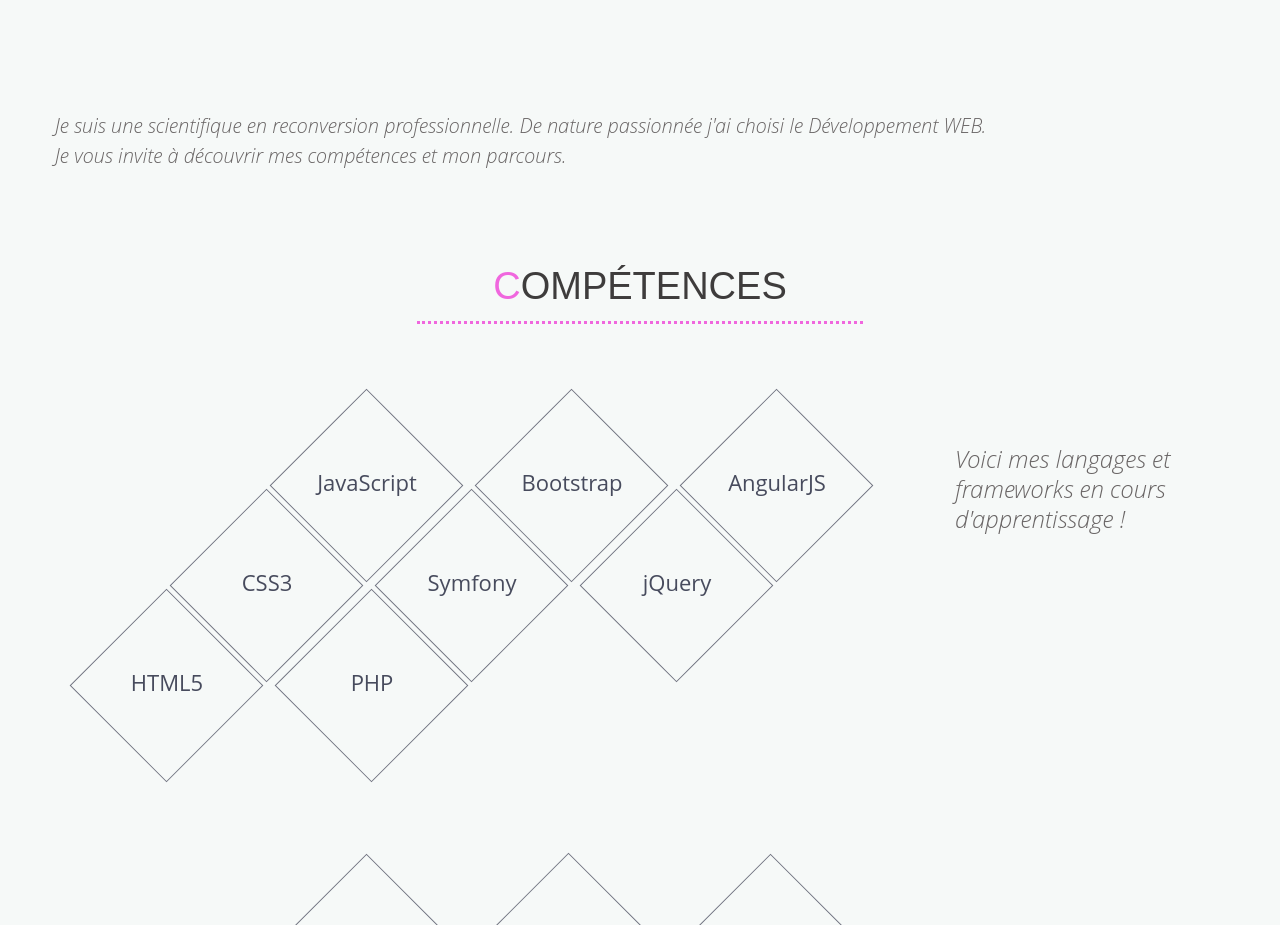
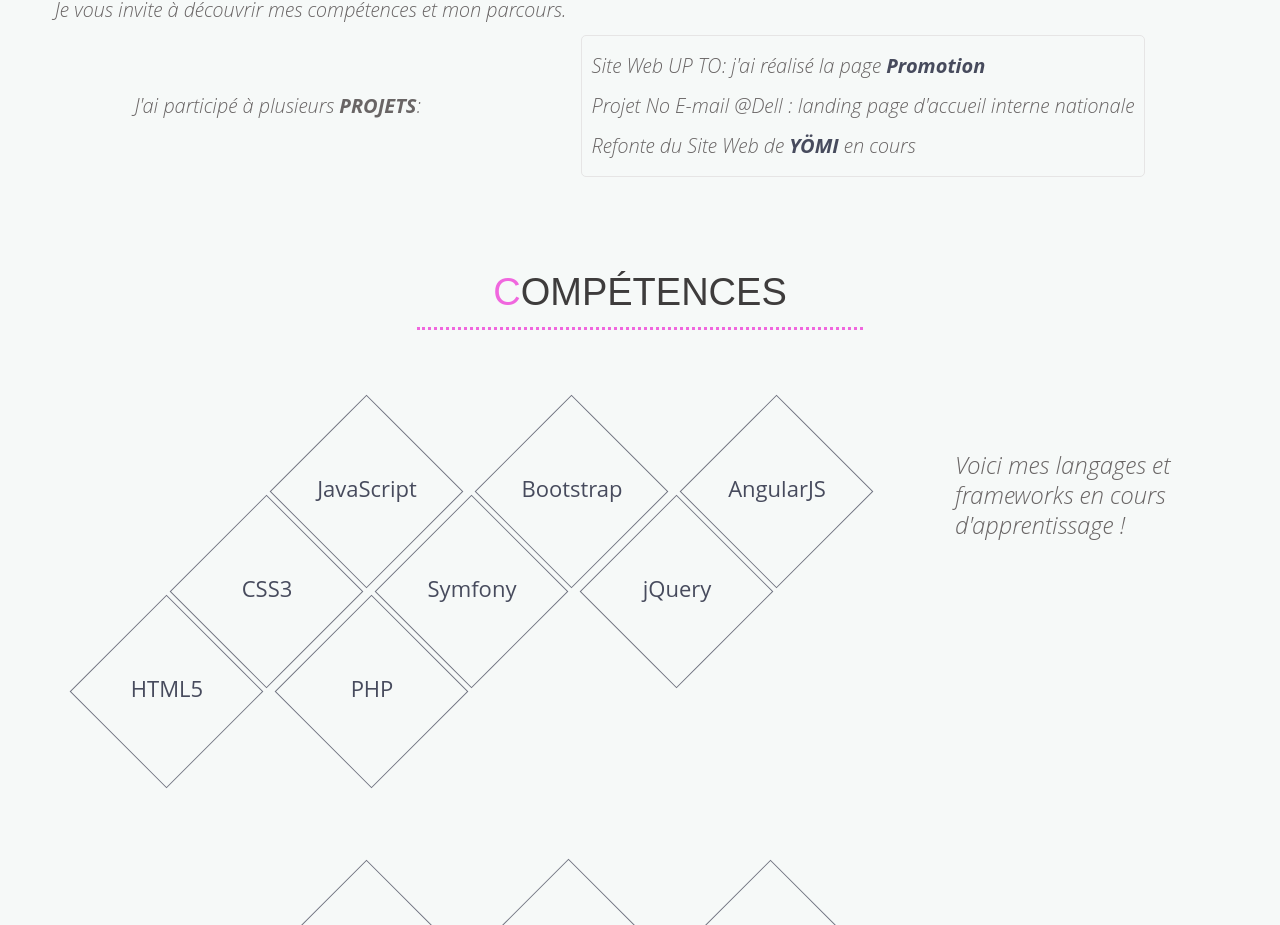
Before and after one commit to MimyTap/portfolio, a plain HTML site: page index.html in a window 1280 px wide. Shown: the part 858-1783 px from the top of the page. Drawn offline with Linux system fonts and the light colour scheme; a web font is replaced by a local one.

Commit message:
mise à jour projets

```diff
--- a/css/style.css
+++ b/css/style.css
@@ -101,7 +101,7 @@
 header {
   background-image: url(../images/bg.jpg);
   width: 100%;
-  background-size: cover;
+  /*background-size: cover;*/
 }
 header img {
   border-radius: 20px;
@@ -140,7 +140,6 @@
 }
 a:hover {
   color: #F067DE;
-  ;
   text-decoration: none;
 }
 
@@ -160,9 +159,33 @@
   width: 570px;
 }
 
+/*presentention2*/
+.projets {
+  display: flex;
+  justify-content: space-around;
+  align-items: center;
+  padding-top: 10px;
+  line-height: 2;
+}
+.listeProjets {
+  border: 1px solid #e6e5e5;
+  border-radius: 5px;
+  padding: 10px;
+}
+
+.projets a {
+  color: #474b5d;
+  font-weight: bold;
+}
+.projets a:hover {
+  color: #F067DE;
+}
+
+.projets em {
+  font-weight: bold;
+}
+
 /*compétences*/
-
-
 /*partie1*/
 
 .grid_3 p, .grid_1 p {
@@ -478,7 +501,7 @@
   margin-top: 80px;
   padding: 5px 30px;
   width: 100%;
-  background-size: cover;
+  /*background-size: cover;*/
 }
 footer h3 {
   padding-bottom: 20px;
--- a/index.html
+++ b/index.html
@@ -1,6 +1,6 @@
 <!DOCTYPE html>
 <html>
-<html lang="en">
+<html lang="fr">
 
 <head>
   <meta charset="utf-8">
@@ -18,8 +18,8 @@
   <!-- header -->
   <header>
 
-    <button class="hamburger">&#9776;</button>
-    <button class="cross">&#735;</button>
+    <!-- <button class="hamburger">&#9776;</button>
+    <button class="cross">&#735;</button> -->
 
     <nav class="navbar-fixed-top" id="navigation">
 
@@ -37,16 +37,14 @@
           <li role="presentation"><a href="#exp">parcours</a></li>
           <li role="presentation"><a href="#formation">formation</a></li>
           <li role="presentation"><a href="#loisir">loisirs</a></li>
-          <li role="presentation"><a href="#contact">cont"act</a></li>
+          <li role="presentation"><a href="#contact">contact</a></li>
         </ul>
       </div>
     </nav>
 
     <div class="presentation">
       <div class="title">
-        <p>
-          Site en construction !
-        </p>
+
         <h1><strong>E</strong>milie <strong>S</strong>aby</h1>
         <hr>
         <h2>Développeuse Web</h2>
@@ -89,12 +87,24 @@
 
     <!-- section presentation -->
     <section id="presentation2">
+
       <h3><strong>P</strong>résentation<hr></h3>
 
       <p>
         Je suis une scientifique en reconversion professionnelle. De nature passionnée j'ai choisi le Développement WEB.
         <br>Je vous invite à découvrir mes compétences et mon parcours.
       </p>
+
+      <div class="projets">
+        <div class="projet">
+          J'ai participé à plusieurs <em>PROJETS</em>:
+        </div>
+        <div class="listeProjets">
+          Site Web UP TO: j'ai réalisé la page <a href="http://upto-numerique.fr/promo.html">Promotion</a>
+          <br>Projet No E-mail @Dell : landing page d'accueil interne nationale
+          <br>Refonte du Site Web de <a href="#">YÖMI</a> en cours
+        </div>
+      </div>
 
     </section>
 
```
Lines whose indentation alone changed are shown as unchanged.
